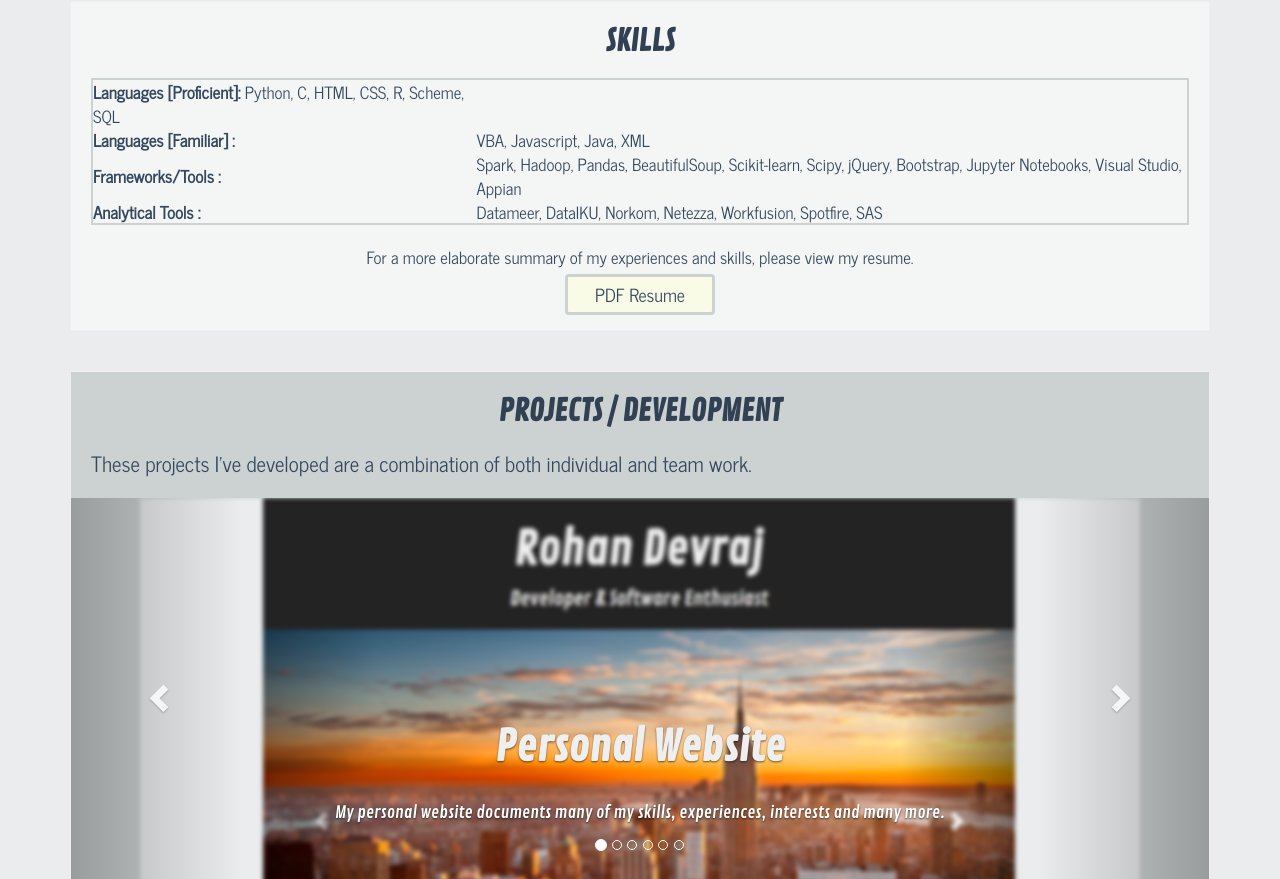
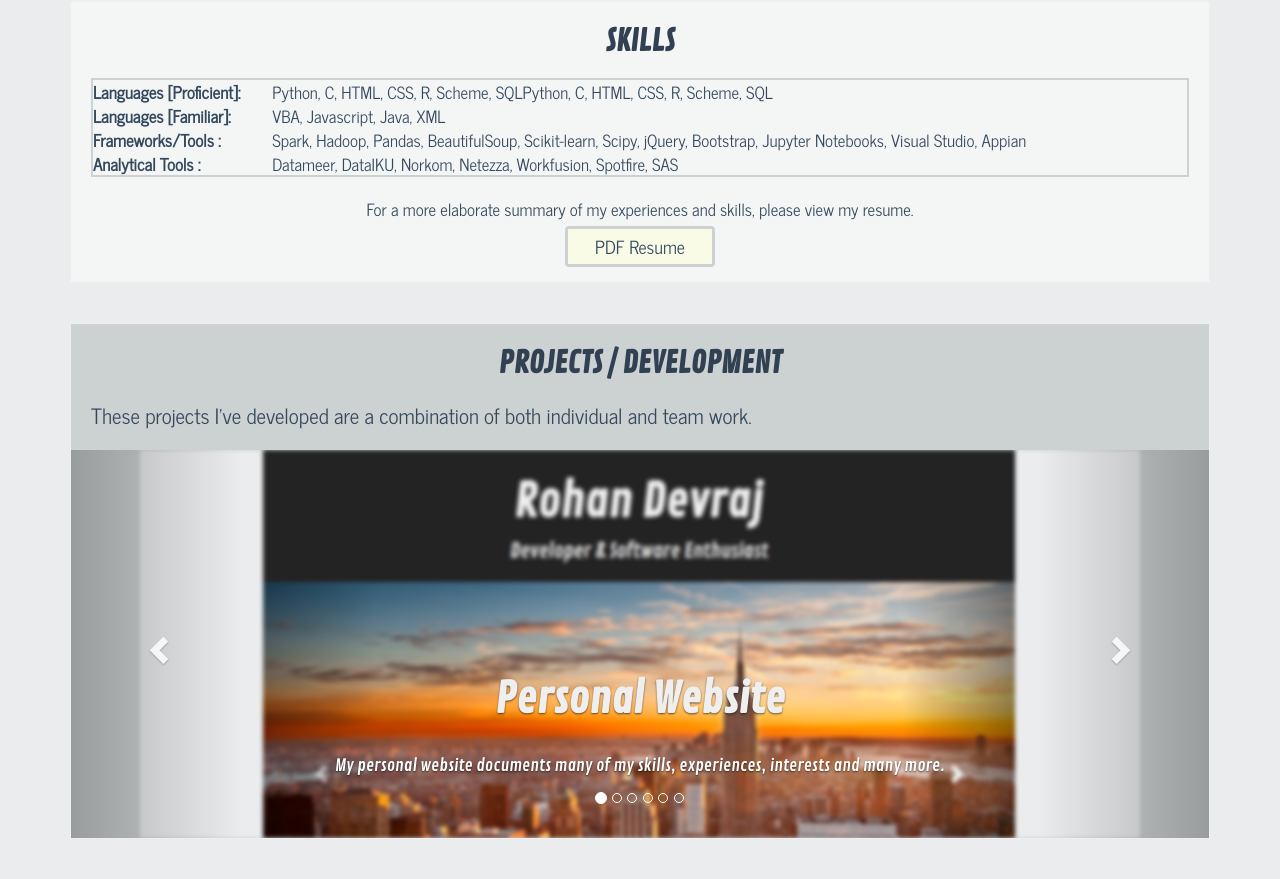
Before and after one commit to rdevraj97/rdevraj97.github.io, a plain HTML site: page index.html in a window 1280 px wide. Shown: the part 1209-2088 px from the top of the page. Drawn offline with nearby package versions, Linux system fonts and the light colour scheme.

Commit message:
Update index.html

```diff
--- a/index.html
+++ b/index.html
@@ -151,18 +151,21 @@
   <tr>
     <td>
       <strong> Languages [Proficient]: </strong>
-	    Python, C, HTML, CSS, R, Scheme, SQL
     </td>
+   <td>
+	   Python, C, HTML, CSS, R, Scheme, SQLPython, C, HTML, CSS, R, Scheme, SQL
+	  </td>
+  </tr>
 
-  </tr>
   <tr>
     <td>
-      <strong> Languages [Familiar] :</strong>
+      <strong> Languages [Familiar]: </strong>
     </td>
     <td>
     VBA, Javascript, Java, XML
     </td>
   </tr>
+
   <tr>
     <td>
       <strong> Frameworks/Tools : </strong>
```
